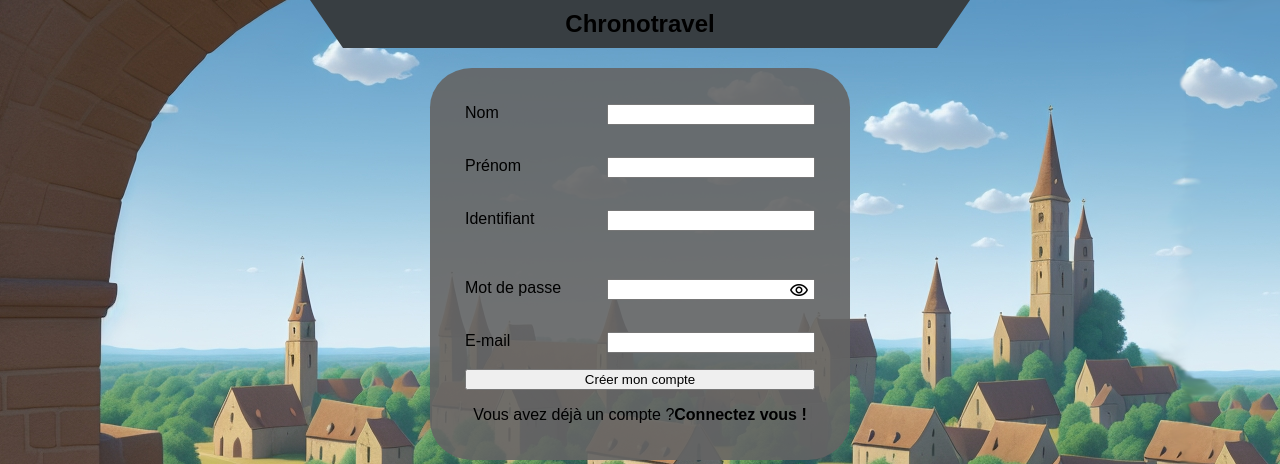
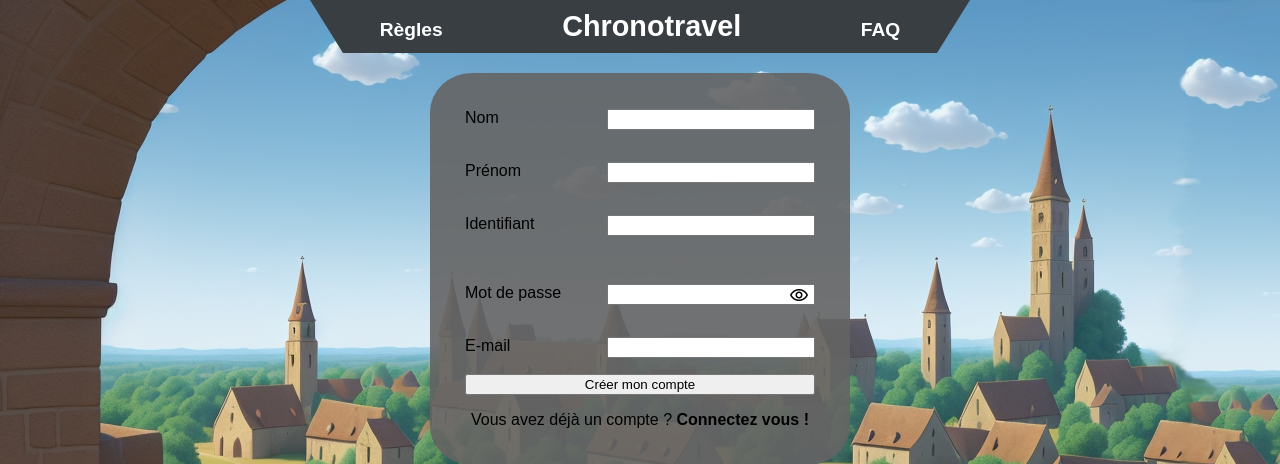
Before and after one commit to MatysMarrot/chronotravel, a PHP site: page /view/createaccount.php in a window 1280 px wide. Shown: the top 464 px of the page. Run offline with PHP 8.4, Linux system fonts and the light colour scheme; the template is opened without the code that fills it, so the values that code supplies are empty.

Commit message:
changed header

```diff
--- a/view/createaccount.php
+++ b/view/createaccount.php
@@ -75,7 +75,9 @@
 </head>
 <body>
     <header class="connectionpage">
-        <h1>Chronotravel</h1>
+        <a href="">Règles</a>
+        <a href="landingpage.php"><h1>Chronotravel</h1></a>
+        <a href="">FAQ</a>
     </header>
     <main class="connection">
         <form onsubmit="return validateForm()" action="../controler/createaccount.ctrl.php" method="post">
@@ -118,7 +120,7 @@
             </div>
             <button type="submit" name="create">Créer mon compte</button>
         </form>
-        <p>Vous avez déjà un compte ?<a href="login.php">Connectez vous !</a></p>
+        <p>Vous avez déjà un compte ? <a href="login.php">Connectez vous !</a></p>
     </main>
     <?php include(__DIR__.'/footer.viewpart.html')?>
 </body>
```
